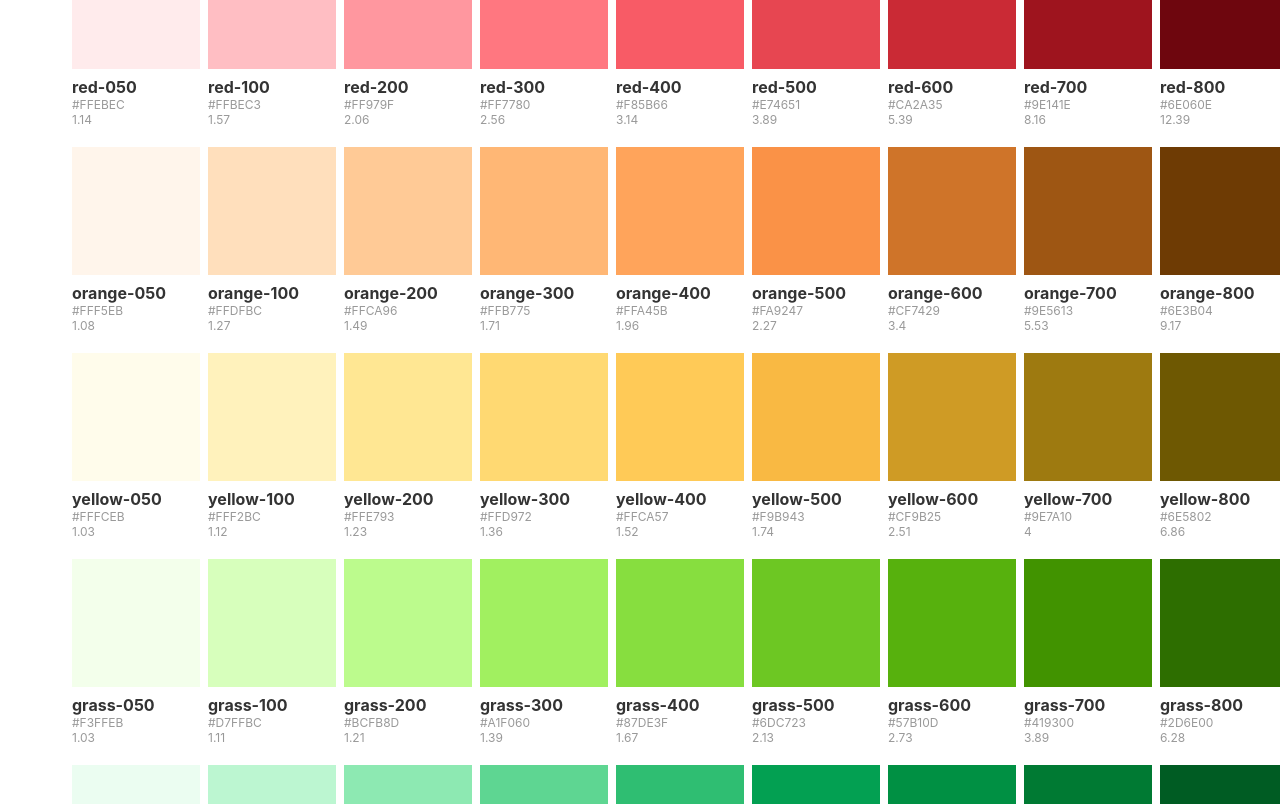
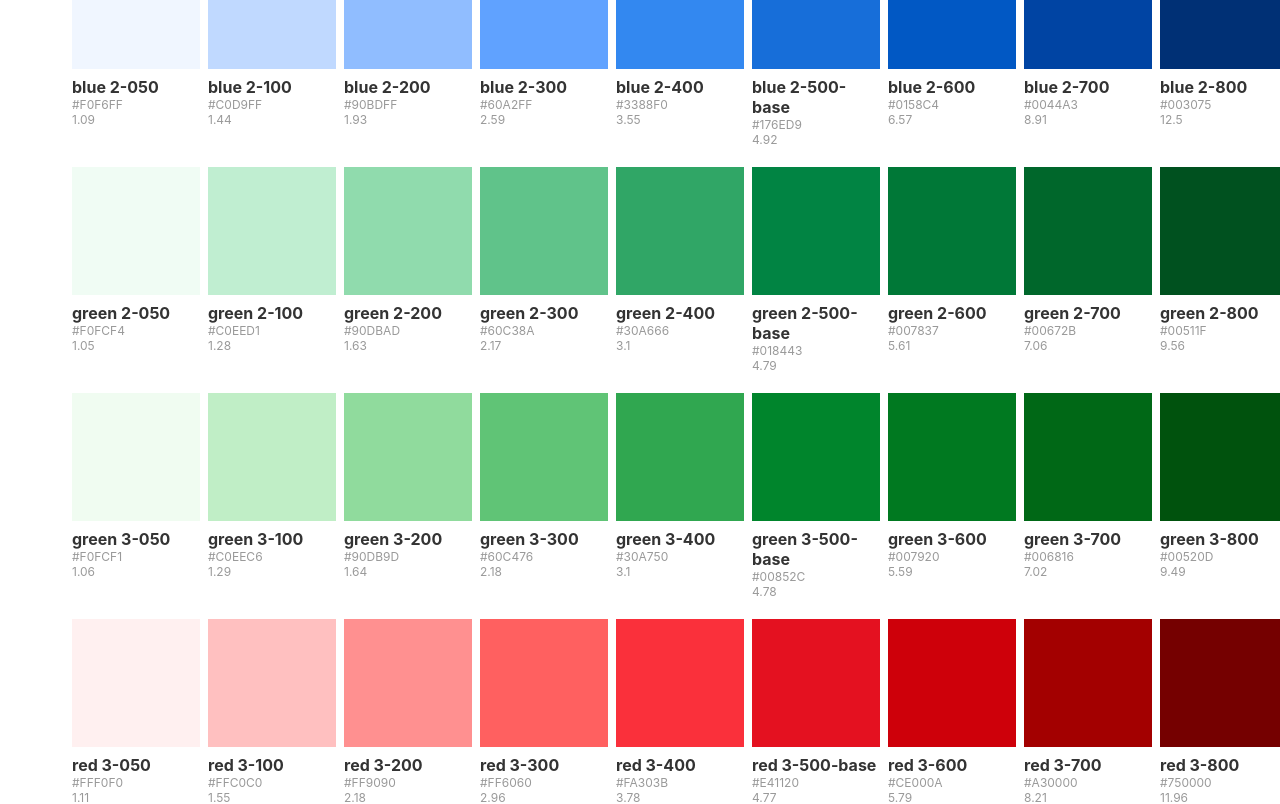
Before and after one commit to dannymcclain/gen-color-scale, a Svelte app: page / in a window 1280 px wide. Shown: the part 520-1324 px from the top of the page. Built offline with nearby package versions, Linux system fonts and the light colour scheme.

Commit message:
adding more saturated base swatches

```diff
--- a/src/components/SwatchList.svelte
+++ b/src/components/SwatchList.svelte
@@ -9,6 +9,77 @@
         }
 
     let palette = [
+        { swatch: 'Blue 2', colors:
+
+            [
+                {name: '900', color: '#001C47', ratio: getRatio('#001C47')},
+                {name: '800', color: '#003075', ratio: getRatio('#003075')},
+                {name: '700', color: '#0044A3', ratio: getRatio('#0044A3')},
+                {name: '600', color: '#0158C4', ratio: getRatio('#0158C4')},
+                {name: '500-Base', color: '#176ed9', ratio: getRatio('#176ed9')},
+                {name: '400', color: '#3388F0', ratio: getRatio('#3388F0')},
+                {name: '300', color: '#60A2FF', ratio: getRatio('#60A2FF')},
+                {name: '200', color: '#90BDFF', ratio: getRatio('#90BDFF')},
+                {name: '100', color: '#C0D9FF', ratio: getRatio('#C0D9FF')},
+                {name: '050', color: '#F0F6FF', ratio: getRatio('#F0F6FF')},
+            ]
+            },
+        { swatch: 'Green 2', colors:
+            [
+                {name: '900', color: '#003613', ratio: getRatio('#003613')},
+                {name: '800', color: '#00511F', ratio: getRatio('#00511F')},
+                {name: '700', color: '#00672B', ratio: getRatio('#00672B')},
+                {name: '600', color: '#007837', ratio: getRatio('#007837')},
+                {name: '500-Base', color: '#018443', ratio: getRatio('#018443')},
+                {name: '400', color: '#30A666', ratio: getRatio('#30A666')},
+                {name: '300', color: '#60C38A', ratio: getRatio('#60C38A')},
+                {name: '200', color: '#90DBAD', ratio: getRatio('#90DBAD')},
+                {name: '100', color: '#C0EED1', ratio: getRatio('#C0EED1')},
+                {name: '050', color: '#F0FCF4', ratio: getRatio('#F0FCF4')},
+            ]
+            },
+        { swatch: 'Green 3', colors:
+            [
+                {name: '900', color: '#003607', ratio: getRatio('#003607')},
+                {name: '800', color: '#00520D', ratio: getRatio('#00520D')},
+                {name: '700', color: '#006816', ratio: getRatio('#006816')},
+                {name: '600', color: '#007920', ratio: getRatio('#007920')},
+                {name: '500-Base', color: '#00852C', ratio: getRatio('#00852C')},
+                {name: '400', color: '#30A750', ratio: getRatio('#30A750')},
+                {name: '300', color: '#60C476', ratio: getRatio('#60C476')},
+                {name: '200', color: '#90DB9D', ratio: getRatio('#90DB9D')},
+                {name: '100', color: '#C0EEC6', ratio: getRatio('#C0EEC6')},
+                {name: '050', color: '#F0FCF1', ratio: getRatio('#F0FCF1')},
+            ]
+            },
+        { swatch: 'Red 3', colors:
+            [
+                {name: '900', color: '#470000', ratio: getRatio('#470000')},
+                {name: '800', color: '#750000', ratio: getRatio('#750000')},
+                {name: '700', color: '#A30000', ratio: getRatio('#A30000')},
+                {name: '600', color: '#CE000A', ratio: getRatio('#CE000A')},
+                {name: '500-Base', color: '#E41120', ratio: getRatio('#E41120')},
+                {name: '400', color: '#FA303B', ratio: getRatio('#FA303B')},
+                {name: '300', color: '#FF6060', ratio: getRatio('#FF6060')},
+                {name: '200', color: '#FF9090', ratio: getRatio('#FF9090')},
+                {name: '100', color: '#FFC0C0', ratio: getRatio('#FFC0C0')},
+                {name: '050', color: '#FFF0F0', ratio: getRatio('#FFF0F0')},
+            ]
+            },
+        { swatch: 'Red 2', colors:
+            [
+                {name: '900', color: '#470002', ratio: getRatio('#470002')},
+                {name: '800', color: '#75020B', ratio: getRatio('#75020B')},
+                {name: '700', color: '#A30F1A', ratio: getRatio('#A30F1A')},
+                {name: '600', color: '#D0232F', ratio: getRatio('#D0232F')},
+                {name: '500-Base', color: '#ea3e4a', ratio: getRatio('#ea3e4a')},
+                {name: '400', color: '#FC5460', ratio: getRatio('#FC5460')},
+                {name: '300', color: '#FF717C', ratio: getRatio('#FF717C')},
+                {name: '200', color: '#FF949D', ratio: getRatio('#FF949D')},
+                {name: '100', color: '#FFC0C3', ratio: getRatio('#FFC0C3')},
+                {name: '050', color: '#FFF0F0', ratio: getRatio('#FFF0F0')},
+            ]
+            },
         { swatch: 'Red', colors:
             [
                 {name: '900', color: '#3D0004', ratio: getRatio('#3D0004')},
```
